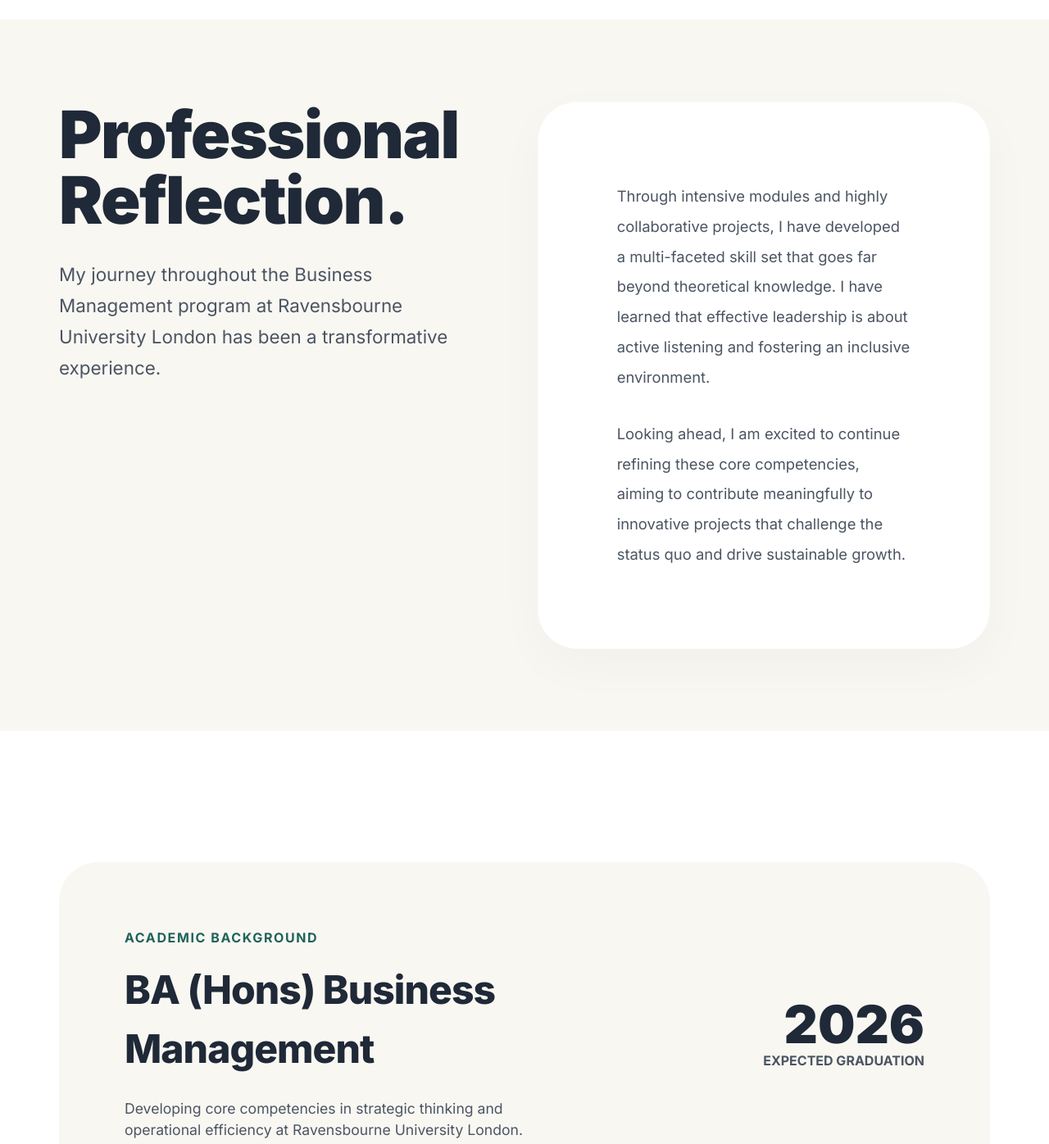
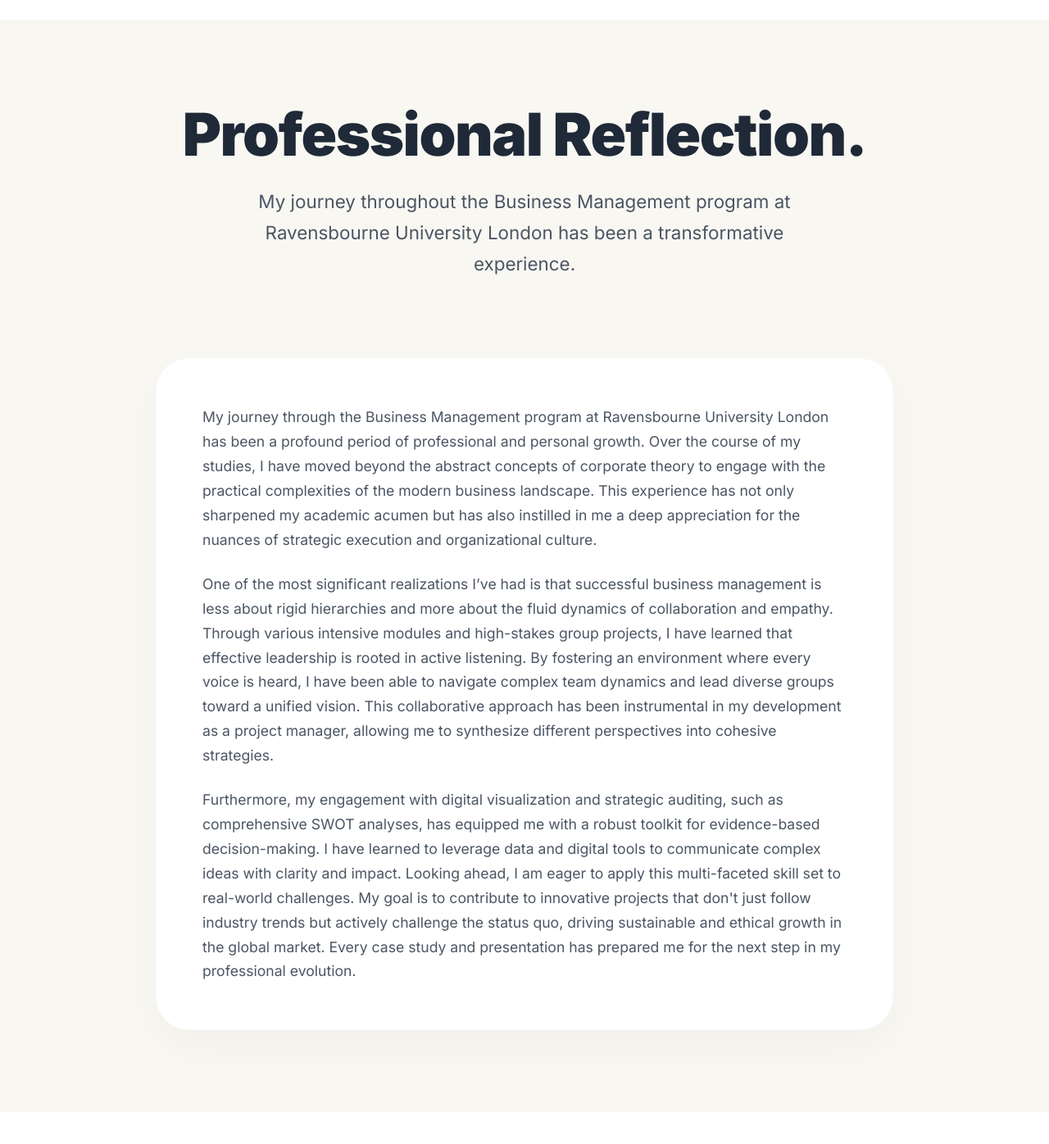
Before and after one commit to shiridharKhatri/mukti, a plain HTML site: page index.html in a window 1280 px wide. Shown: the part 3280-4676 px from the top of the page at 82% size. Drawn offline with nearby package versions, Linux system fonts and the light colour scheme; a web font is replaced by a local one.

Commit message:
feat: expand reflection to 250 words and fix layout to vertical stack

```diff
--- a/index.html
+++ b/index.html
@@ -69,8 +69,7 @@
                 <div class="portfolio-grid">
                     <!-- Strategy - The Highlight -->
                     <div class="portfolio-card portfolio-card-featured">
-                        <div class="card-img-wrapper"><img src="images/img12.jpeg"
-                                alt="SWOT Analysis"></div>
+                        <div class="card-img-wrapper"><img src="images/img12.jpeg" alt="SWOT Analysis"></div>
                         <div class="card-content">
                             <span class="card-tag">Strategy</span>
                             <h3 class="card-title">Comprehensive SWOT Analysis</h3>
@@ -164,7 +163,7 @@
         <section id="reflection" class="container">
             <div class="reflection-grid">
                 <div>
-                    <h2 class="reflection-title">Professional<br>Reflection.</h2>
+                    <h2 class="reflection-title">Professional Reflection.</h2>
                     <p class="reflection-intro">
                         My journey throughout the Business Management program at Ravensbourne University London has been
                         a transformative experience.
@@ -172,13 +171,31 @@
                 </div>
                 <div class="reflection-box">
                     <p>
-                        Through intensive modules and highly collaborative projects, I have developed a multi-faceted
-                        skill set that goes far beyond theoretical knowledge. I have learned that effective leadership
-                        is about active listening and fostering an inclusive environment.
+                        My journey through the Business Management program at Ravensbourne University London has been a
+                        profound period of professional and personal growth. Over the course of my studies, I have moved
+                        beyond the abstract concepts of corporate theory to engage with the practical complexities of
+                        the modern business landscape. This experience has not only sharpened my academic acumen but has
+                        also instilled in me a deep appreciation for the nuances of strategic execution and
+                        organizational culture.
                     </p>
                     <p>
-                        Looking ahead, I am excited to continue refining these core competencies, aiming to contribute
-                        meaningfully to innovative projects that challenge the status quo and drive sustainable growth.
+                        One of the most significant realizations I’ve had is that successful business management is less
+                        about rigid hierarchies and more about the fluid dynamics of collaboration and empathy. Through
+                        various intensive modules and high-stakes group projects, I have learned that effective
+                        leadership is rooted in active listening. By fostering an environment where every voice is
+                        heard, I have been able to navigate complex team dynamics and lead diverse groups toward a
+                        unified vision. This collaborative approach has been instrumental in my development as a project
+                        manager, allowing me to synthesize different perspectives into cohesive strategies.
+                    </p>
+                    <p>
+                        Furthermore, my engagement with digital visualization and strategic auditing, such as
+                        comprehensive SWOT analyses, has equipped me with a robust toolkit for evidence-based
+                        decision-making. I have learned to leverage data and digital tools to communicate complex ideas
+                        with clarity and impact. Looking ahead, I am eager to apply this multi-faceted skill set to
+                        real-world challenges. My goal is to contribute to innovative projects that don't just follow
+                        industry trends but actively challenge the status quo, driving sustainable and ethical growth in
+                        the global market. Every case study and presentation has prepared me for the next step in my
+                        professional evolution.
                     </p>
                 </div>
             </div>
--- a/style.css
+++ b/style.css
@@ -294,18 +294,20 @@
 }
 
 .reflection-grid {
-    display: grid;
-    grid-template-columns: 1fr 1.2fr;
-    gap: 6rem;
-    align-items: start;
+    display: flex;
+    flex-direction: column;
+    gap: 4rem;
+    max-width: 900px;
+    margin: 0 auto;
 }
 
 .reflection-title {
-    font-size: 5rem;
-    line-height: 1;
+    font-size: 4.5rem;
+    line-height: 1.1;
     font-weight: 900;
-    margin-bottom: 2rem;
+    margin-bottom: 1.5rem;
     color: var(--text-dark);
+    text-align: center;
 }
 
 .reflection-intro {
@@ -313,21 +315,25 @@
     line-height: 1.7;
     color: var(--text-gray);
     margin-bottom: 2rem;
+    text-align: center;
+    max-width: 700px;
+    margin-left: auto;
+    margin-right: auto;
 }
 
 .reflection-box {
     background: var(--bg-white);
-    padding: 6rem;
-    border-radius: 48px;
+    padding: 3.5rem;
+    border-radius: 40px;
     box-shadow: 0 20px 60px rgba(0, 0, 0, 0.03);
     border: 1px solid rgba(0, 0, 0, 0.02);
-    font-size: 1.15rem;
-    line-height: 2;
+    font-size: 1.1rem;
+    line-height: 1.7;
     color: var(--text-gray);
 }
 
 .reflection-box p+p {
-    margin-top: 2rem;
+    margin-top: 1.5rem;
 }
 
 /* Education */
@@ -465,8 +471,7 @@
     }
 
     .reflection-grid {
-        grid-template-columns: 1fr;
-        gap: 4rem;
+        gap: 3rem;
     }
 
     .reflection-title {
```
